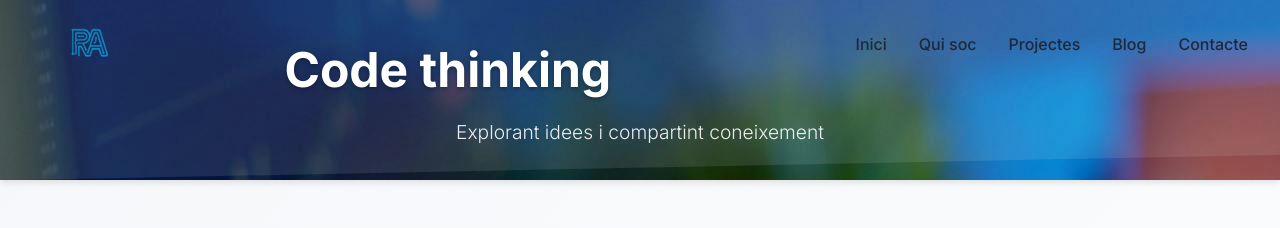
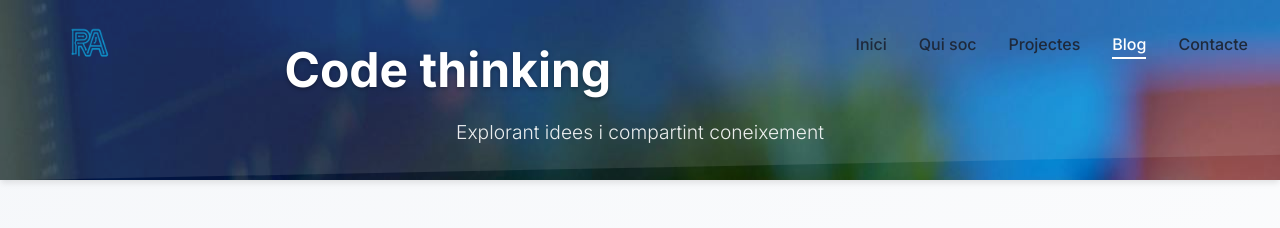
Before and after one commit to raquelalaman/raquelalaman.github.io, a Jekyll site: the page built from blog.html, in a window 1280 px wide. Shown: the top 228 px of the page. Built offline with Jekyll 4.4.1, drawn with Linux system fonts in a browser that asks for light colours; nearby versions of some CDN libraries.

Commit message:
Update style.css

```diff
--- a/css/style.css
+++ b/css/style.css
@@ -140,6 +140,13 @@ nav {
 
 .nav-links a:hover::after {
     width: 100%;
+}
+
+/* Menú actiu amb subratllat */
+.nav-links a.active {
+    color: var(--white);
+    border-bottom: 2px solid var(--white);
+    padding-bottom: 3px;
 }
 
 /* Main Container - No se superpone al header */
```
